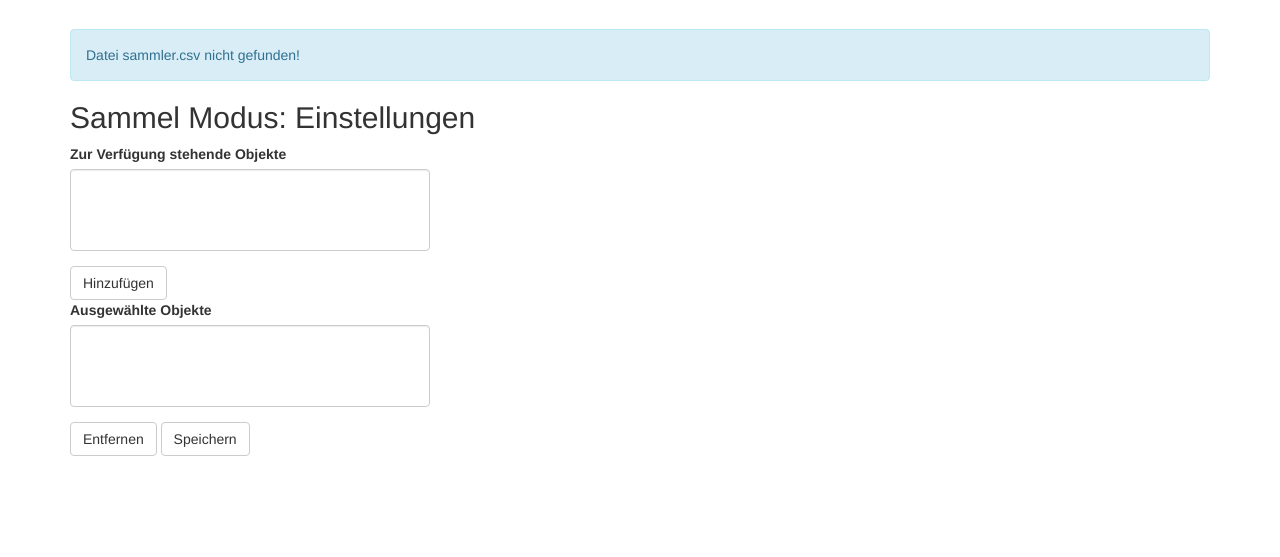
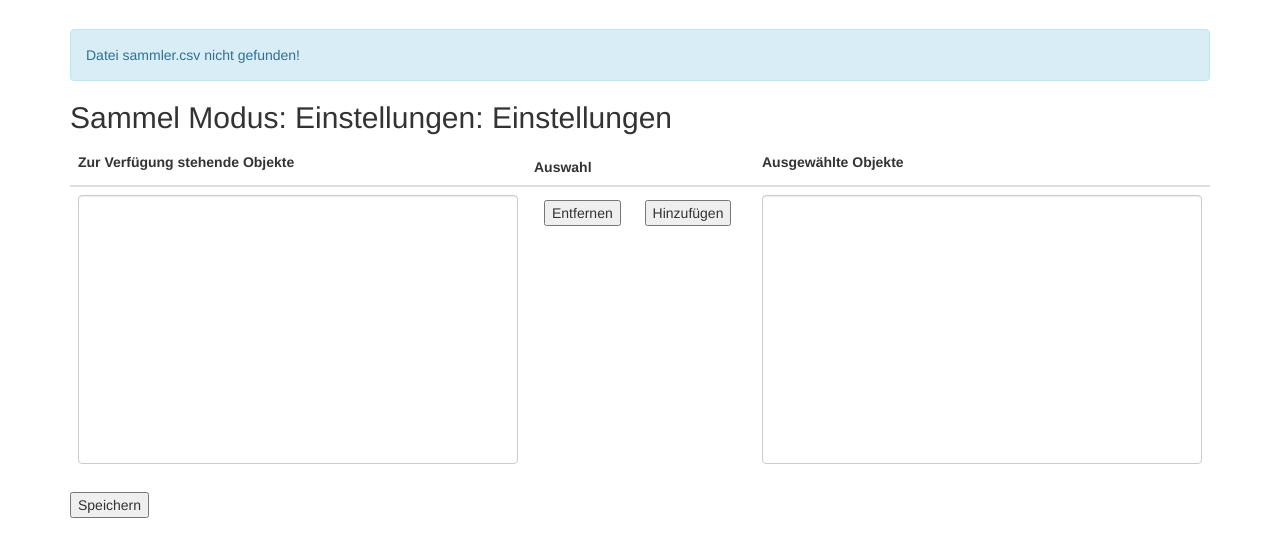
Before and after one commit to strolbor/Pi-Robiot-Workspace, a Flask app: page /change/swip_swap/0 in a window 1280 px wide. Shown: the part 51-608 px from the top of the page. Run offline with Flask 2, Linux system fonts and the light colour scheme; lists and menus that the app fills with data are empty; parts of the project's set-up code (start-up, migrations or seed data) failed here and were passed over; some libraries are stand-ins or nearby versions.

Commit message:
css in table

```diff
--- a/server/app.py
+++ b/server/app.py
@@ -159,6 +159,8 @@ def change_sc(name):
         flash(c.MODI_NOT_FOUND)
         return redirect(url_for('dash'))
 
+    title = title +": Einstellungen"
+
     #Formular erstellen
     form = ChangeSammlerForm()
 
@@ -179,9 +181,7 @@ def change_sc(name):
             zu_setzen = zu_setzen + form.textarea4.data + ","
 
         # Letztes Komma abtrennen
-        print("Original: "+zu_setzen)
         zu_setzen = zu_setzen[:-1]
-        print("Cutted: "+ zu_setzen)
 
         # Einstellungsdatei schreiben
         datei.write(zu_setzen)
@@ -211,7 +211,7 @@ def change_sc(name):
 
     except FileNotFoundError:
         flash(c.FILE_NOT_FOUND_MSG2.format(filename))
-    return render_template(QUICK_FORM,form=form,label=title+": Einstellungen")
+    return render_template(QUICK_FORM,form=form,label=title)
 
 @app.route('/change/mcp/<name>', methods=['GET','POST'])
 def change_mcp(name):
@@ -241,6 +241,8 @@ def change_mcp(name):
         # Unbekannter Modus
         flash(c.MODI_NOT_FOUND)
         return redirect(url_for('dash'))
+
+    title = title +": Einstellungen"
     form = ChangeSammlerMCP()
 
     #Zum speichern der Daten
@@ -332,7 +334,7 @@ def change_mcp(name):
 
     except FileNotFoundError:
         flash(c.FILE_NOT_FOUND_MSG2.format(filename))
-    return render_template(QUICK_FORM,form=form,label=title+": Einstellungen")
+    return render_template(QUICK_FORM,form=form,label=title)
 
 # Mein Abschnitt mit meinen Funktionen
 @app.route("/api/test/<inter>")
@@ -347,7 +349,7 @@ def test(inter):
         return render_template("Listenfelder.html",form=form,label=title+": Einstellungen")
 
 choices_array = []
-
+LISTENFELDER = "Listenfelder.html"
 @app.route('/change/swip_swap/<name>',methods=['GET','POST'])
 def change_swip_swap(name):
     """ Gegenstands auswahl wie aus den 1980ziger Jahre"""
@@ -378,6 +380,7 @@ def change_swip_swap(name):
         # Unbekannter Modus
         flash(c.MODI_NOT_FOUND)
         return redirect(url_for('dash'))
+    title = title +": Einstellungen"
 
     # Konfig Datei öffnen im Lese Modus
     # Zum zeigen, das es gepeichert wurden ist
@@ -435,7 +438,7 @@ def change_swip_swap(name):
 
             flash(c.SUC_ADD)
             # neues Template an Client senden
-            return render_template(QUICK_FORM,form=form,label=title+": Einstellungen")
+            return render_template(LISTENFELDER,form=form,label=title)
 
         elif form.submit3.data:
             # Item soll aus choices entfernt werden
@@ -450,12 +453,12 @@ def change_swip_swap(name):
             choices_array = array.copy()
 
             flash(c.SUC_DEL)
-            return render_template(QUICK_FORM,form=form,label=title+": Einstellungen")
+            return render_template(LISTENFELDER,form=form,label=title+": Einstellungen")
         else:
             flash("Don't hack this!")
             return redirect(url_for('change_swip_swap',name=name))
 
-    return render_template(QUICK_FORM,form=form,label=title+": Einstellungen")#,label="label")
+    return render_template(LISTENFELDER,form=form,label=title+": Einstellungen")#,label="label")
 
 
 @app.route('/api/sendinfo/<text>')
--- a/server/templates/Listenfelder.html
+++ b/server/templates/Listenfelder.html
@@ -10,6 +10,9 @@
 		margin: 5px 10px;
 
 	}
+    .table td.eingabe {
+        width: 300px;
+    }
 </style>
     {% if label %}<h2>{{label}}</h2>{% endif %}
     <form action="" method="post" novalidate>
@@ -25,9 +28,9 @@
             </thead>
             <tbody>
                 <tr>
-                  <td>{{ form.ein(size=15, class='form-control',  multiple="multiple") }}</td>
+                  <td class="eingabe">{{ form.ein(size=15, class='form-control',  multiple="multiple") }}</td>
                   <td>{{ form.submit3() }} {{ form.submit2() }}</td>
-                  <td>{{ form.selected(size=15, class='form-control',  multiple="multiple") }}</td>
+                  <td class="eingabe">{{ form.selected(size=15, class='form-control',  multiple="multiple") }}</td>
                 </tr>
             </tbody>
         </table>
```
